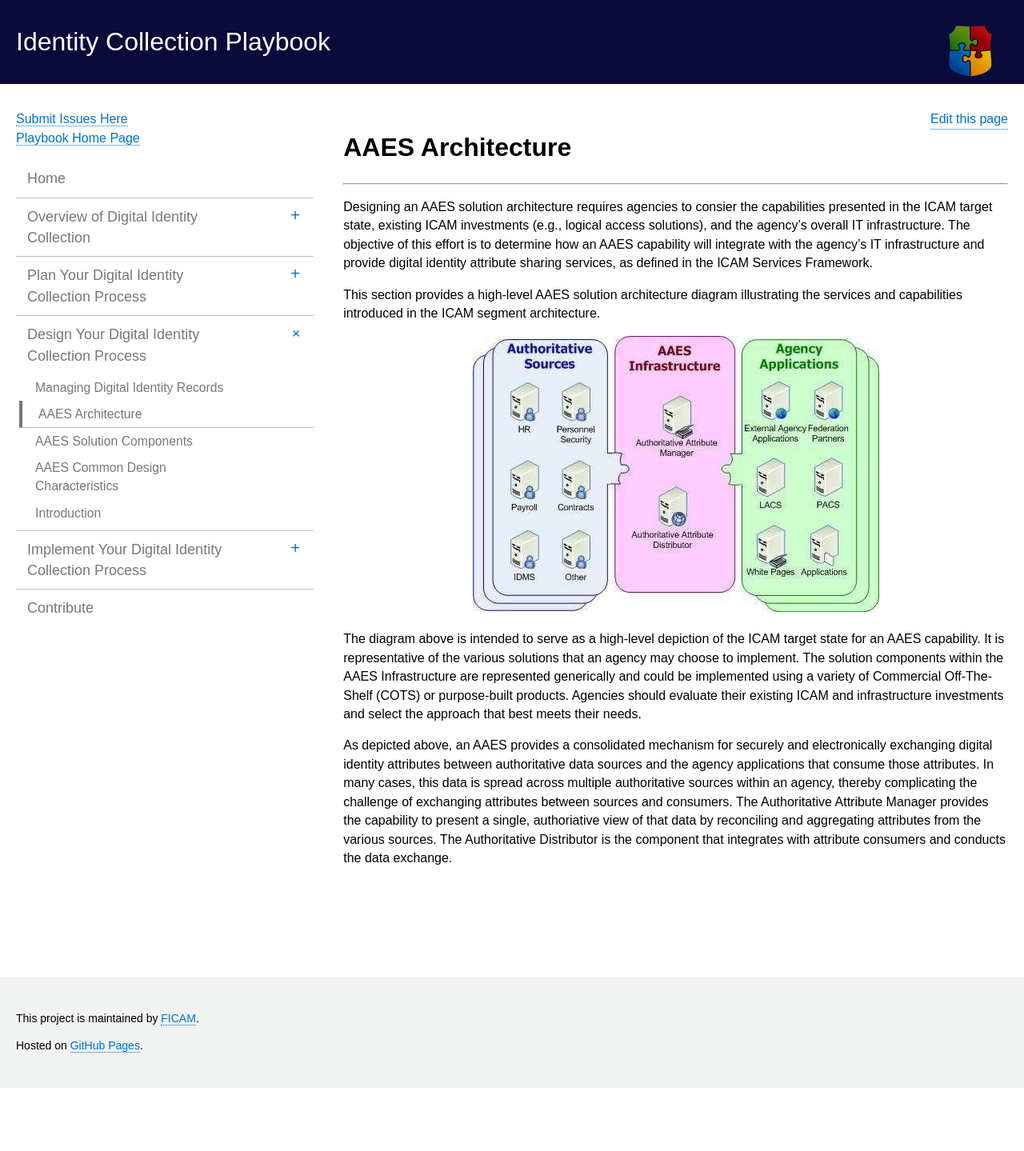
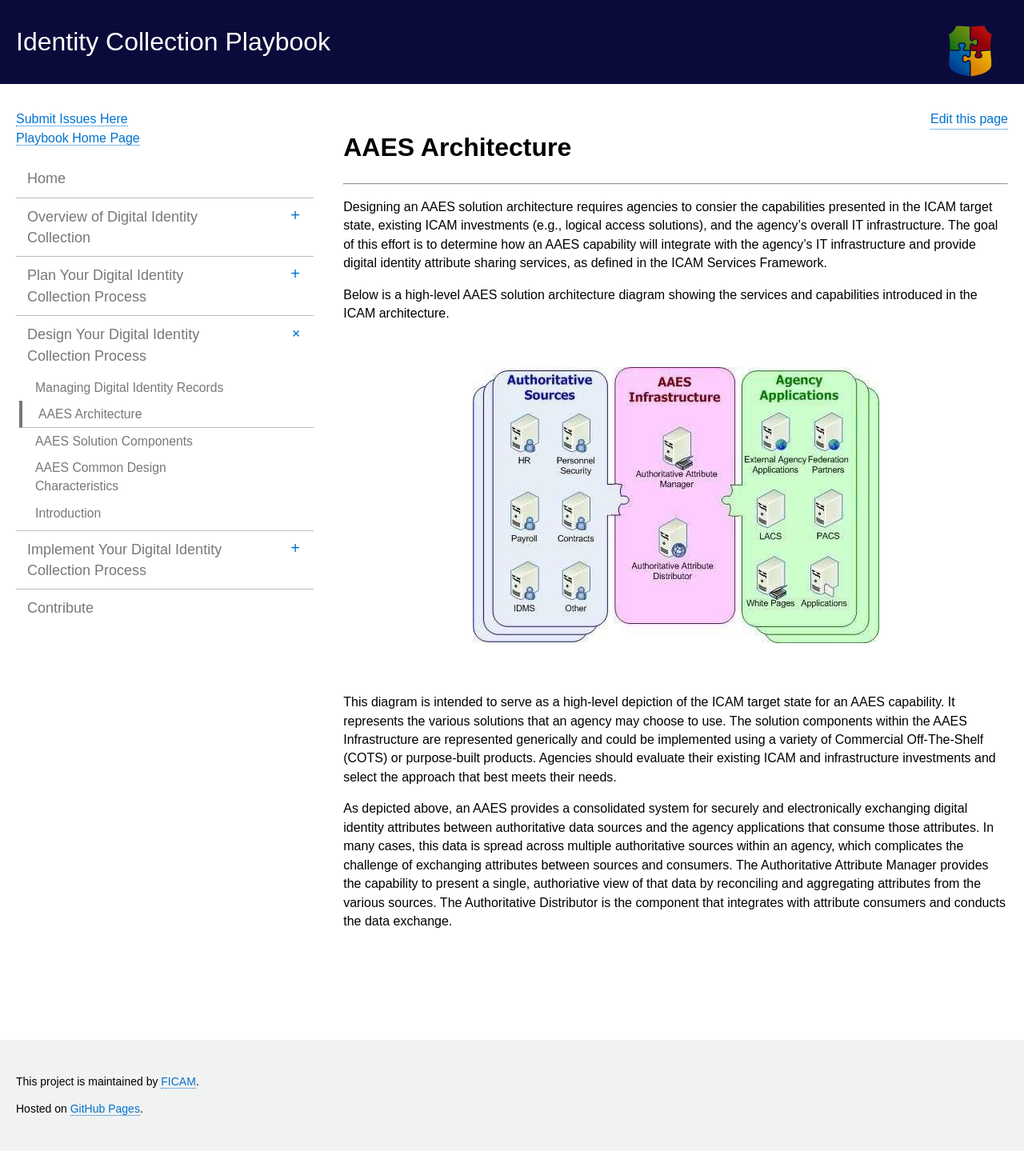
Before and after one commit to bnbuckler/identity-playbook, a Jekyll site: the page built from _design/2_aaes-arch.md, in a window 1280 px wide. Shown: the whole page at 80% size. Built offline with Jekyll 4.4.1, drawn with Linux system fonts in a browser that asks for light colours; before the commit the page ends 1360 px from its top, so only the background shows below that.

Commit message:
Update 2_aaes-arch.md

```diff
--- a/_design/2_aaes-arch.md
+++ b/_design/2_aaes-arch.md
@@ -15,12 +15,16 @@ $(function() {
 </script>
 --------------------------------------
 
-Designing an AAES solution architecture requires agencies to consier the capabilities presented in the ICAM target state, existing ICAM investments (e.g., logical access solutions), and the agency's overall IT infrastructure. The objective of this effort is to determine how an AAES capability will integrate with the agency's IT infrastructure and provide digital identity attribute sharing services, as defined in the ICAM Services Framework.
+Designing an AAES solution architecture requires agencies to consier the capabilities presented in the ICAM target state, existing ICAM investments (e.g., logical access solutions), and the agency's overall IT infrastructure. The goal of this effort is to determine how an AAES capability will integrate with the agency's IT infrastructure and provide digital identity attribute sharing services, as defined in the ICAM Services Framework.
 
-This section provides a high-level AAES solution architecture diagram illustrating the services and capabilities introduced in the ICAM segment architecture.
+Below is a high-level AAES solution architecture diagram showing the services and capabilities introduced in the ICAM architecture.
 
-<div style="text-align:center"><img src="{{site.baseurl}}/img/AAES.png"/></div>
+<br>
 
-The diagram above is intended to serve as a high-level depiction of the ICAM target state for an AAES capability. It is representative of the various solutions that an agency may choose to implement. The solution components within the AAES Infrastructure are represented generically and could be implemented using a variety of Commercial Off-The-Shelf (COTS) or purpose-built products. Agencies should evaluate their existing ICAM and infrastructure investments and select the approach that best meets their needs.
+<div style="text-align:center"><img src="{{site.baseurl}}/img/aaes.png"/></div>
 
-As depicted above, an AAES provides a consolidated mechanism for securely  and electronically exchanging digital identity attributes between authoritative data sources and the agency applications that consume those attributes. In many cases, this data is spread across multiple authoritative sources within an agency, thereby complicating the challenge of exchanging attributes between sources and consumers. The Authoritative Attribute Manager provides the capability to present a single, authoriative view of that data by reconciling and aggregating attributes from the various sources. The Authoritative Distributor is the component that integrates with attribute consumers and conducts the data exchange.
+<br>
+
+This diagram is intended to serve as a high-level depiction of the ICAM target state for an AAES capability. It represents the various solutions that an agency may choose to use. The solution components within the AAES Infrastructure are represented generically and could be implemented using a variety of Commercial Off-The-Shelf (COTS) or purpose-built products. Agencies should evaluate their existing ICAM and infrastructure investments and select the approach that best meets their needs.
+
+As depicted above, an AAES provides a consolidated system for securely and electronically exchanging digital identity attributes between authoritative data sources and the agency applications that consume those attributes. In many cases, this data is spread across multiple authoritative sources within an agency, which complicates the challenge of exchanging attributes between sources and consumers. The Authoritative Attribute Manager provides the capability to present a single, authoriative view of that data by reconciling and aggregating attributes from the various sources. The Authoritative Distributor is the component that integrates with attribute consumers and conducts the data exchange.
```
